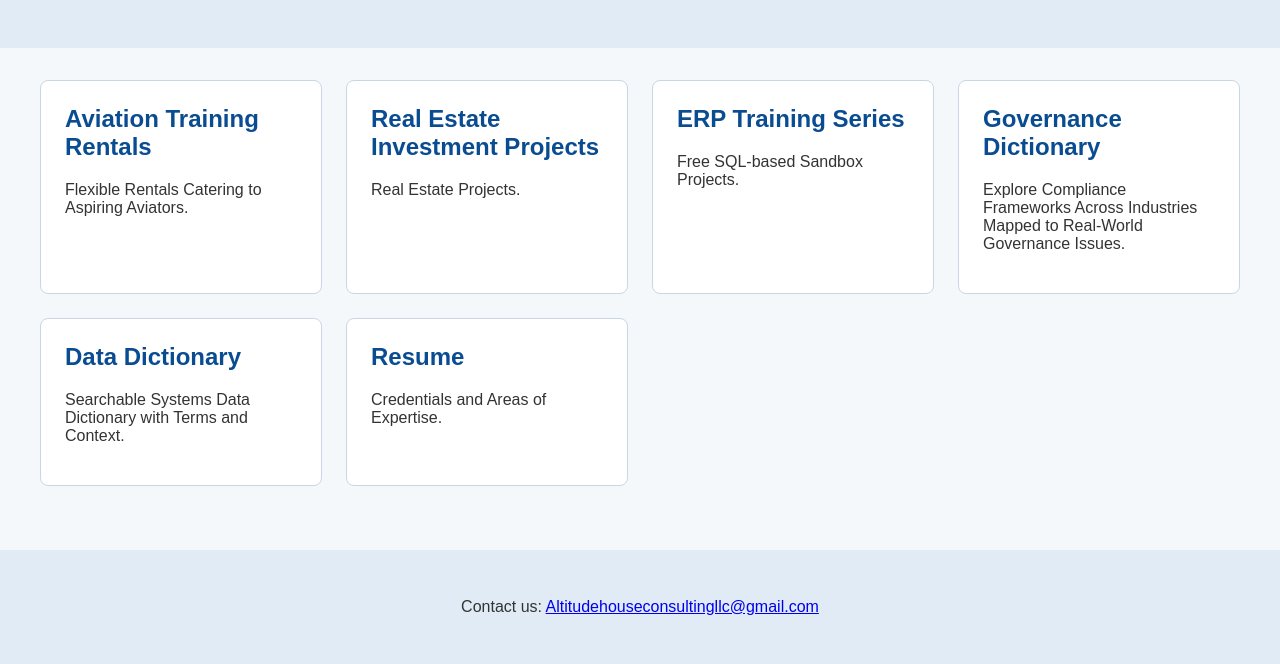
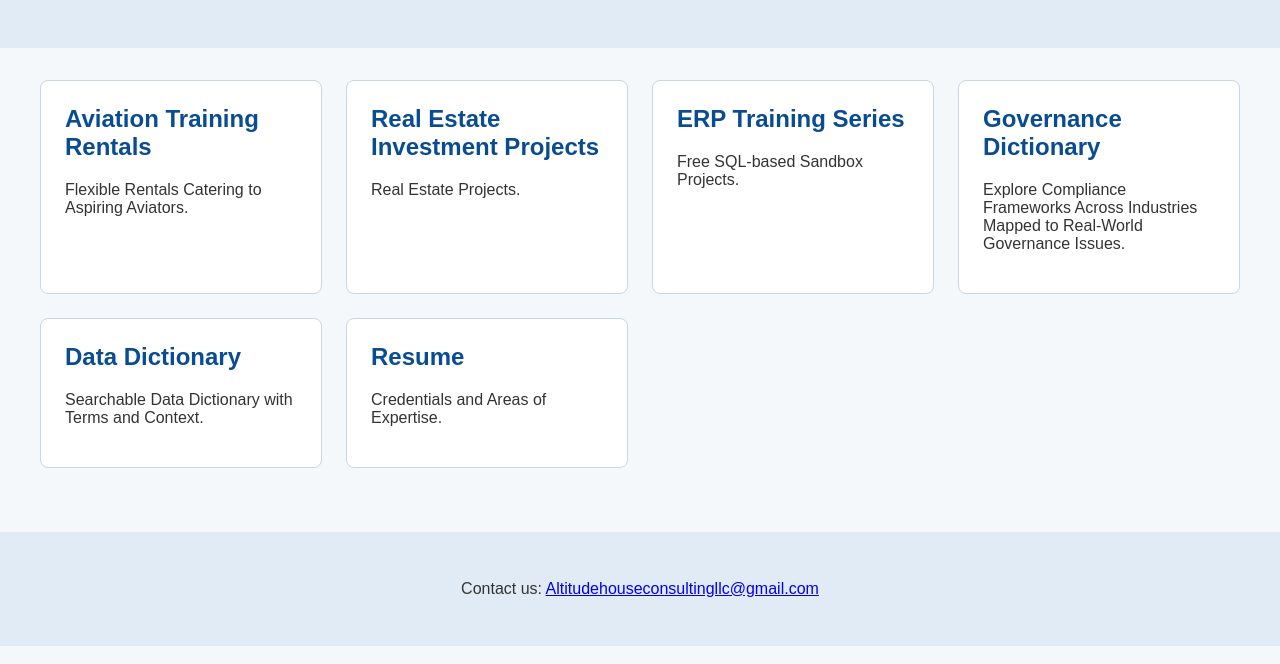
Before and after one commit to altitudehouseconsulting/altitudehouseconsulting, a plain HTML site: page index.html in a window 1280 px wide. Shown: the part 171-835 px from the top of the page. Drawn offline with Linux system fonts and the light colour scheme.

Commit message:
Update index.html

```diff
--- a/index.html
+++ b/index.html
@@ -37,7 +37,7 @@
 
         <a class="card" href="https://altitudehouseconsulting.github.io/the-data-dictionary/">
             <h2>Data Dictionary</h2>
-            <p>Searchable Systems Data Dictionary with Terms and Context.</p>
+            <p>Searchable Data Dictionary with Terms and Context.</p>
         </a>
 
         <a class="card" href="https://altitudehouseconsulting.github.io/professional-background/">
```
